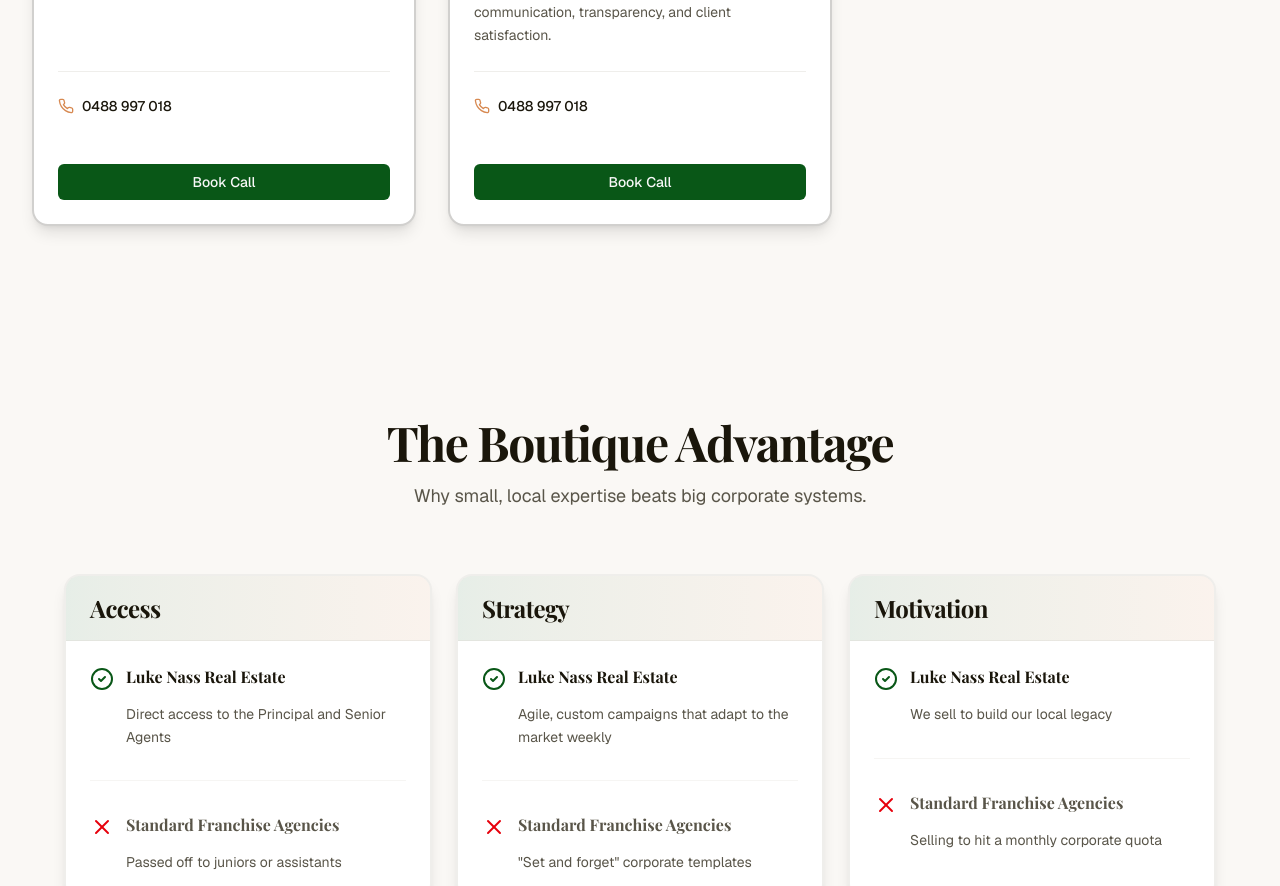
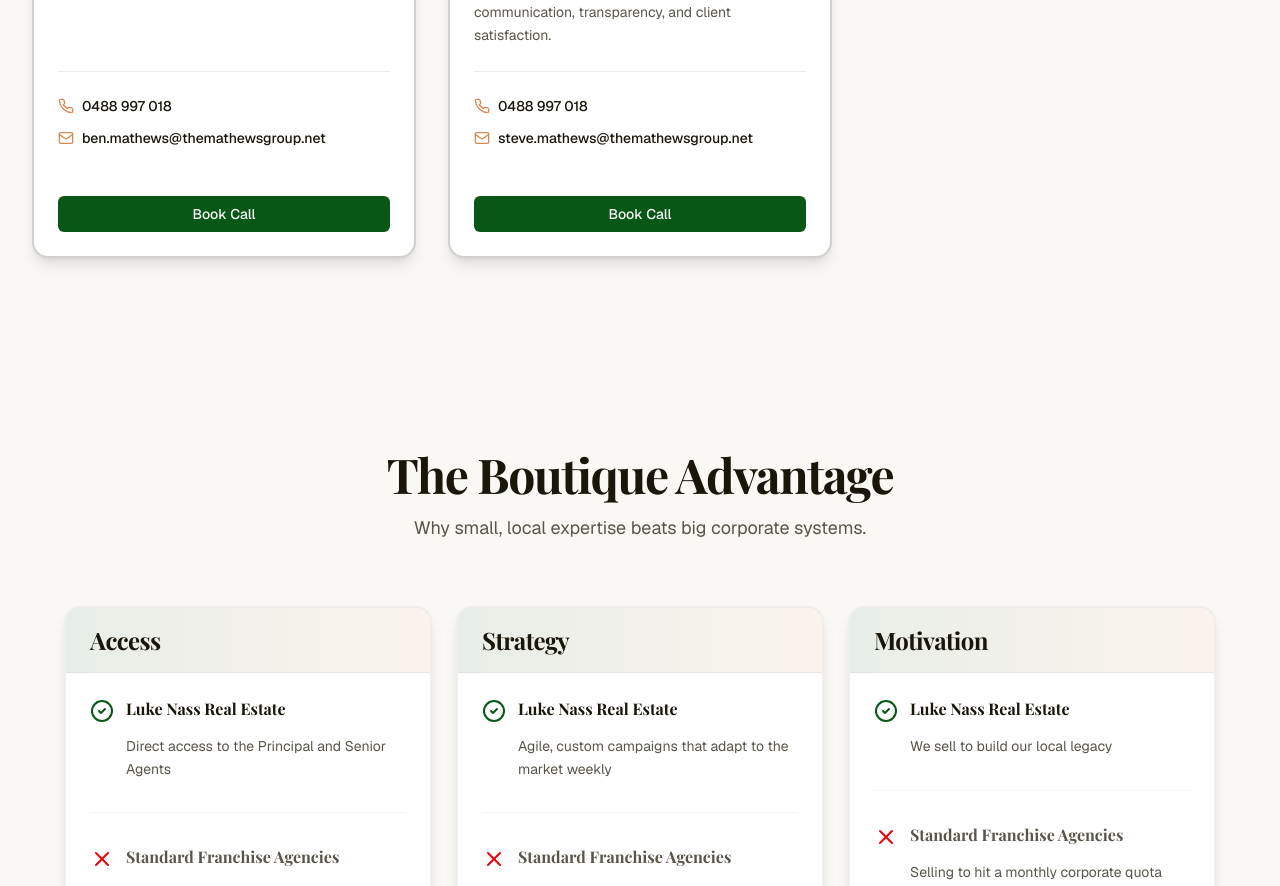
Before and after one commit to 3PDigitalGrowth/LukeNass, a Next.js app: page /about in a window 1280 px wide. Shown: the part 5961-6847 px from the top of the page. Built offline with nearby package versions, Linux system fonts and the light colour scheme.

Commit message:
Add emails for Ben and Steve Mathews team profiles
Made-with: Cursor

```diff
--- a/components/about/team-members.tsx
+++ b/components/about/team-members.tsx
@@ -37,6 +37,7 @@ export function TeamMembers() {
       name: 'Ben Mathews',
       title: 'Principal, The Mathews Team',
       phone: '0488 997 018',
+      email: 'ben.mathews@themathewsgroup.net',
       bio: 'Ben leads The Mathews Team alongside his brother Steve, delivering strong outcomes through a considered, strategic approach. With 500+ career sales totalling over $300 million, Ben ranks in the top 30 operators across Greater Perth on realestate.com.au, with deep expertise across the 6112, 6111 and 6122 postcodes.',
       image: '/ben-mathews-portrait.png'
     },
@@ -44,6 +45,7 @@ export function TeamMembers() {
       name: 'Steve Mathews',
       title: 'Operations Manager, The Mathews Team',
       phone: '0488 997 018',
+      email: 'steve.mathews@themathewsgroup.net',
       bio: 'Working closely alongside his brother Ben, Steve drives the day-to-day operations of The Mathews Team, managing processes from initial buyer engagement through to settlement. With a solid real estate background and in-depth knowledge of the City of Armadale market, Steve ensures every campaign runs smoothly with a focus on communication, transparency, and client satisfaction.',
       image: '/steve-mathews-portrait.png'
     }
```
